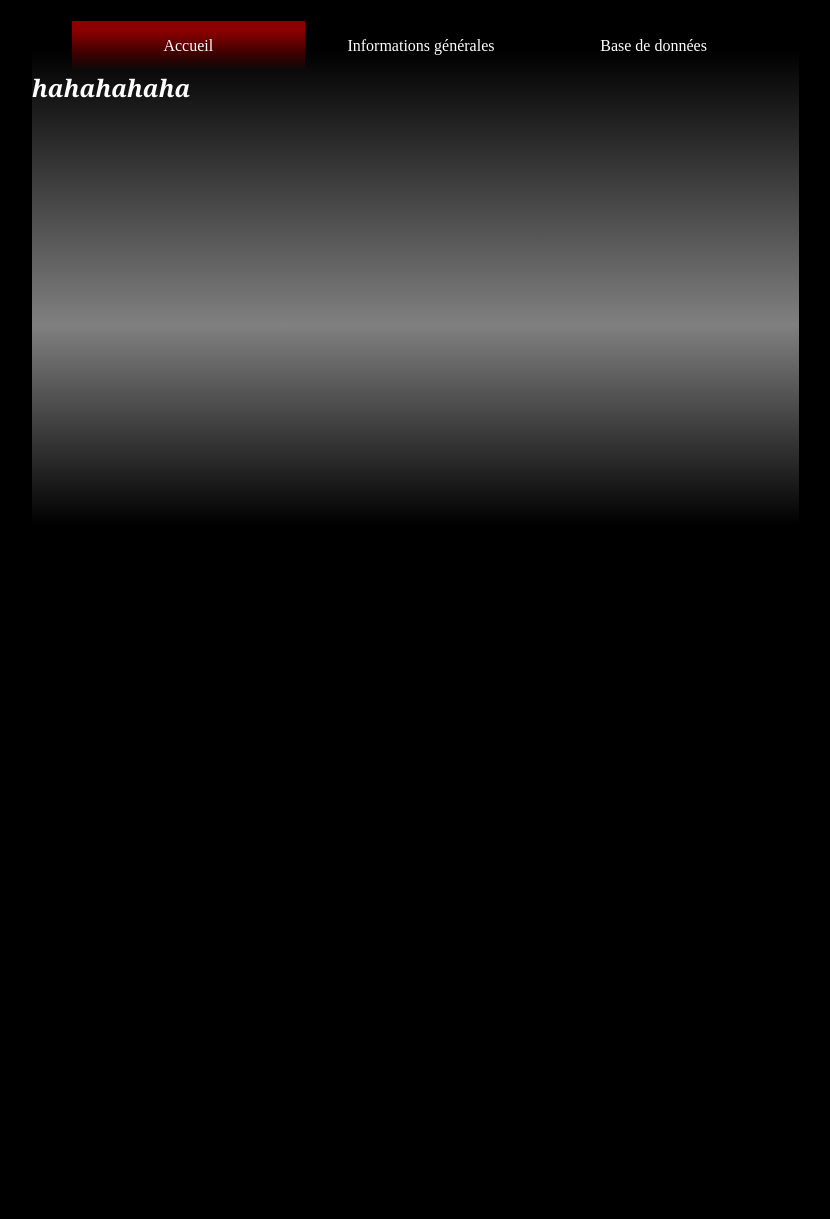
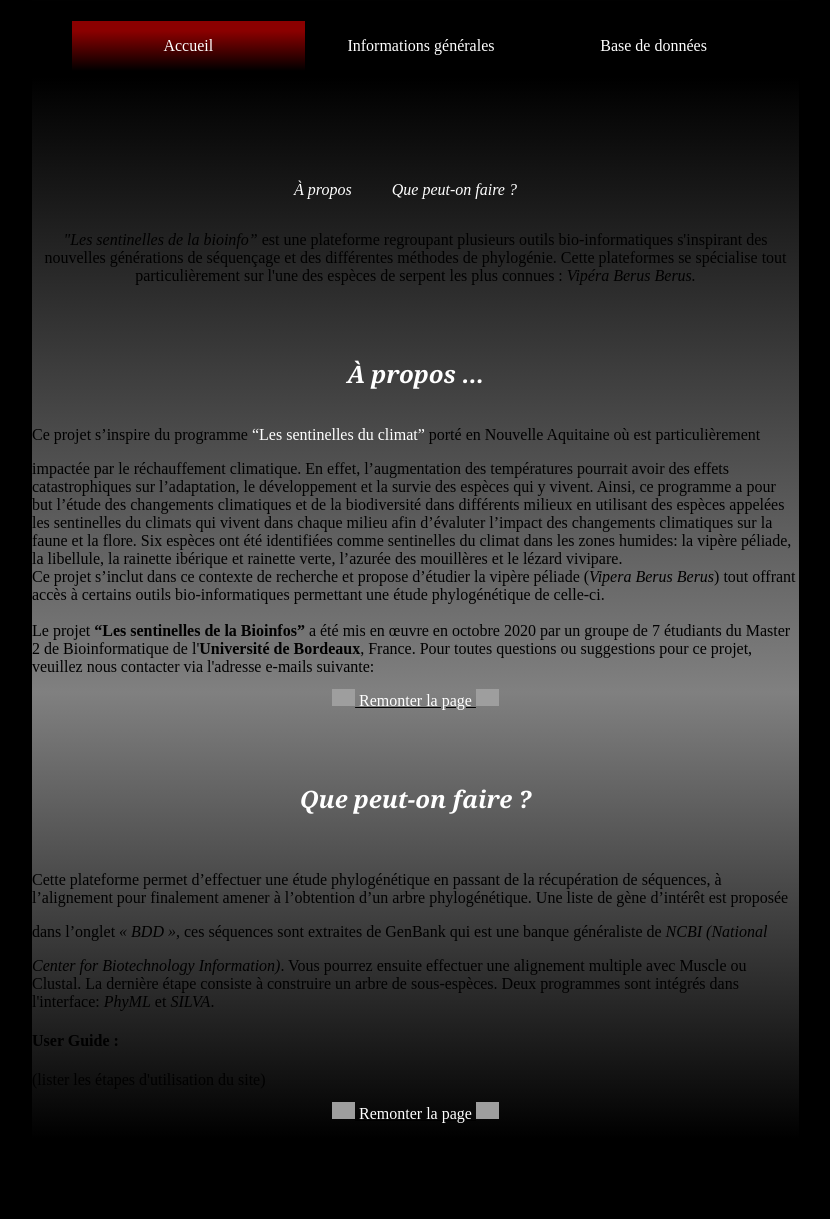
Before and after one commit to les-sentinelles-de-la-bioinfo/ProjetPhylogenie, a Flask app: page / in a window 1280 px wide. Shown: the part 480-1699 px from the top of the page, without its empty margins (224-1054 px from the left). Before the commit the page ends 986 px from the top, so only its background shows below. Run offline with Flask 2, Linux system fonts and the light colour scheme; grey boxes are pictures that could not be loaded.

Commit message:
Add files via upload
add contenue

```diff
--- a/templates/Acceuil.html
+++ b/templates/Acceuil.html
@@ -2,11 +2,69 @@
 
 {% block content %}
 
-<p><h2>hahahahaha</h2></p>
-   <!-- <img src="{{ url_for('static', filename='figure/Vipera.jpg') }}" id = "img2", width="500", height="350">
-    <h2>Vipera berus, la vipère péliade représentée dans la figure 1.11,
-        est une espèce de serpent venimeux dela famille desViperidae.
-        Son habitat se trouve en Europe et en Asie, dans les zones humides,
-        les tourbièreset les forêts. Selon la zone dans laquelle se trouve l’individu, la coloration varie du gris, bleu-gris, marron,vert-brun au noir</h2>
-->
+<section id ="text_accueil" >
+<br></br>
+<br></br>
+<br></br>
+<br></br>
+<center><a href="#a_propos"><i>À propos &emsp; </i></a>  <a href="#qpt"><i> &emsp;Que peut-on faire ? &emsp;</i></a></center>
+<div class="textes_accueil">
+   <p><center><i>"Les sentinelles de la bioinfo”</i> est une plateforme regroupant plusieurs outils bio-informatiques
+    s'inspirant des nouvelles générations de séquençage et des différentes méthodes de phylogénie. Cette plateformes
+    se spécialise tout particulièrement sur l'une des espèces de serpent les plus connues : <i>Vipéra Berus Berus. </i></center> </p>
+    <br></br>
+    <h2 id="a_propos"><center>À propos ...</center> </h2>
+    <div id="partie1"> Ce projet s’inspire du programme
+        <a href="https://www.sentinelles-climat.org/"" title="Senti" target="_blank">“Les sentinelles du climat”</a>
+        porté en Nouvelle Aquitaine où est particulièrement
+        impactée par le réchauffement climatique. En effet, l’augmentation des températures pourrait avoir des effets
+        catastrophiques sur l’adaptation, le développement et la survie des espèces qui y vivent. Ainsi, ce programme
+        a pour but l’étude des changements climatiques et de la biodiversité dans différents milieux en utilisant des
+        espèces appelées les sentinelles du climats qui vivent dans chaque milieu afin d’évaluter l’impact des changements
+         climatiques sur la faune et la flore. Six espèces ont été identifiées comme sentinelles du climat dans les zones
+         humides: la vipère péliade, la libellule, la rainette ibérique et rainette verte, l’azurée des mouillères et le
+         lézard vivipare.  </div>
+    <div id="partie2">
+        Ce projet s’inclut dans ce contexte de recherche et propose d’étudier la vipère péliade (<i>Vipera Berus Berus</i>)
+        tout offrant accès à certains outils bio-informatiques permettant une étude phylogénétique de celle-ci.
+        <br></br>
+        Le projet <b>“Les sentinelles de la Bioinfos”</b> a été mis en œuvre en octobre 2020 par un groupe de 7 étudiants du Master 2
+        de Bioinformatique de l'<b>Université de Bordeaux</b>, France. Pour toutes questions ou suggestions pour ce projet,
+        veuillez nous contacter via l'adresse e-mails suivante:
+
+    </div>
+</div>
+
+<center><u><a href="#text_accueil"> <img src="{{ url_for('static', filename='figure/fleche.png') }}" id = "fleche", width="3%", height="3%">
+    Remonter la page      <img src="{{ url_for('static', filename='figure/fleche.png') }}" id = "fleche", width="3%", height="3%">
+</a></u></center>
+
+<br></br>
+
+<h2 id="qpt"><center>Que peut-on faire ? </center> </h2>
+
+<br></br>
+
+<div class="textes_accueil">
+
+    <div id="partie1"> Cette plateforme permet d’effectuer une étude phylogénétique en passant de la récupération de séquences,
+        à l’alignement pour finalement amener à l’obtention d’un arbre phylogénétique. Une liste de gène d’intérêt est
+        proposée dans l’onglet <i>« BDD »</i>, ces séquences sont extraites de GenBank  qui est une banque généraliste de
+        <a href="https://www.ncbi.nlm.nih.gov/"" title="NCBI" target="_blank"></a><i>NCBI</i></a>
+        <i>(National Center for Biotechnology Information)</i>. Vous pourrez ensuite effectuer une alignement multiple avec Muscle
+        ou Clustal.  La dernière étape consiste à construire un arbre de sous-espèces. Deux programmes sont intégrés dans
+        l'interface: <i>PhyML</i> et <i>SILVA</i>.</div>
+    <div id="partie2"><h4>User Guide :</h4>
+        (lister les étapes d'utilisation du site)
+
+    </div>
+</div>
+
+<center><u><a href="#text_accueil"> <img src="{{ url_for('static', filename='figure/fleche.png') }}" id = "fleche", width="3%", height="3%">
+    Remonter la page      <img src="{{ url_for('static', filename='figure/fleche.png') }}" id = "fleche", width="3%", height="3%">
+</a></u></center>
+
+</section>
+</div>
+
 {% endblock %}
```
